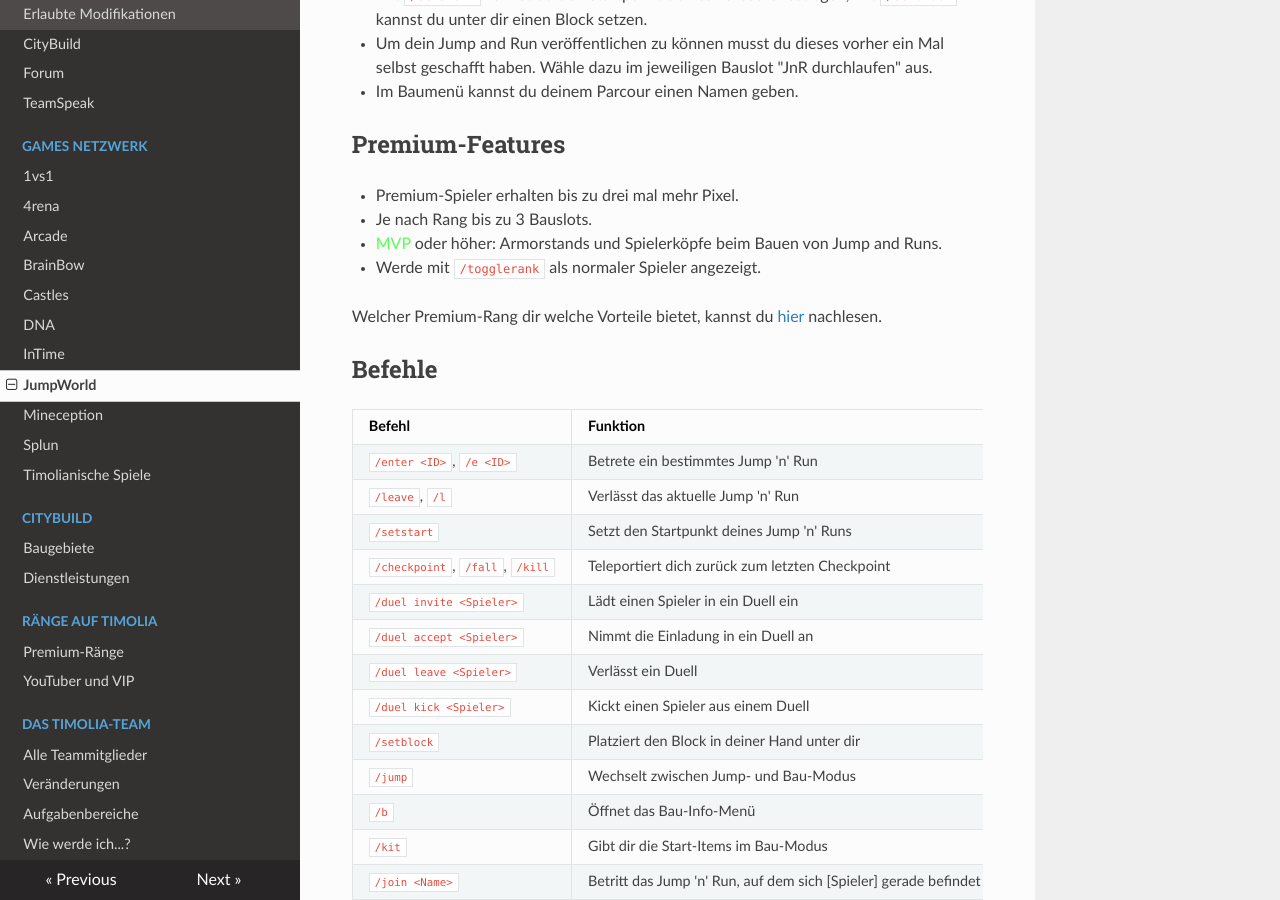
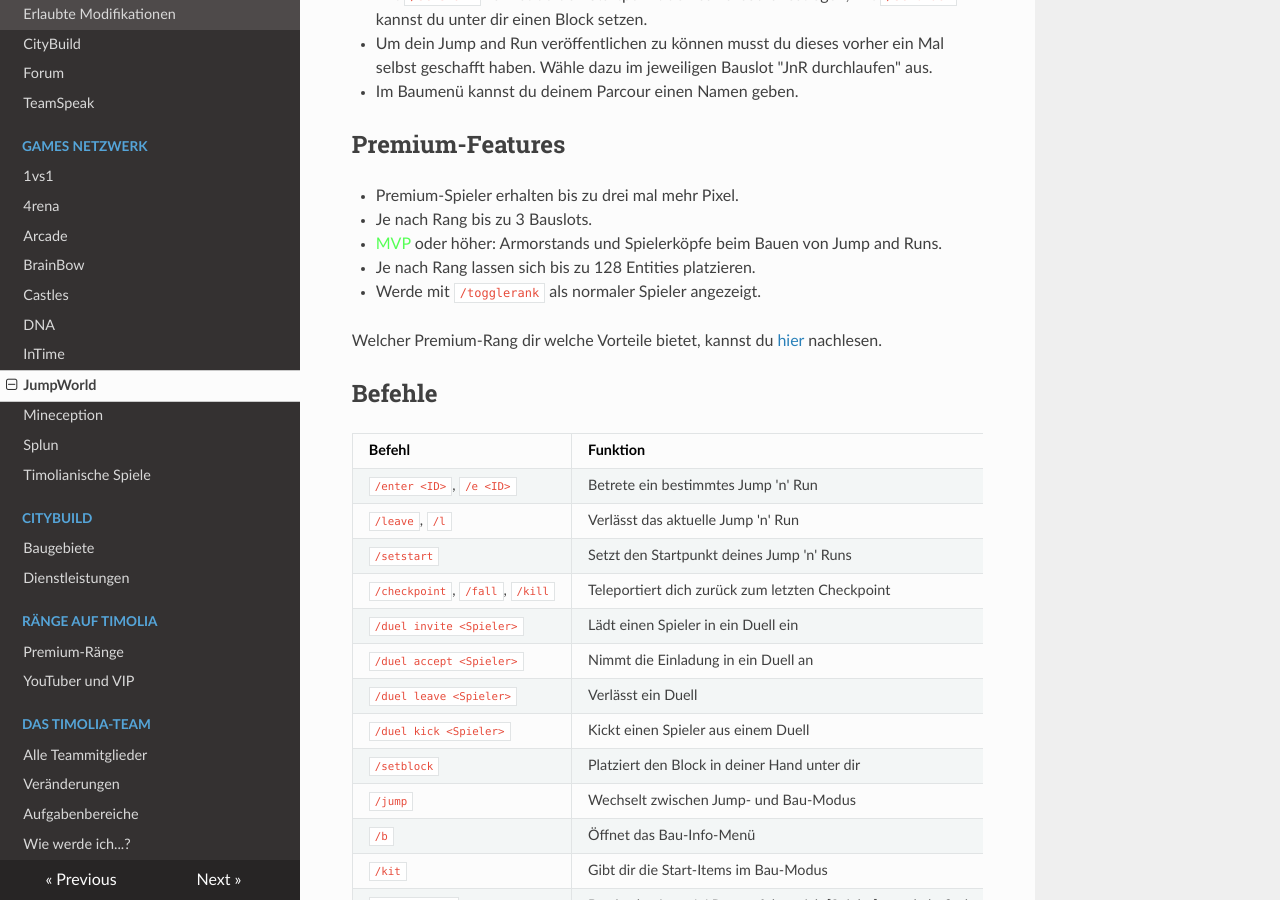
Before and after one commit to TimoliaDE/HowTo, an MkDocs documentation site: the page built from docs/games/jumpworld.md, in a window 1280 px wide and 900 px high, scrolled down 1327 px. Built offline with MkDocs 1.6.1, drawn with Linux system fonts in a browser that asks for light colours; nearby versions of some CDN libraries; old or Windows-style settings are respelled for this version of MkDocs.

Commit message:
Update jumpworld.md

```diff
--- a/docs/games/jumpworld.md
+++ b/docs/games/jumpworld.md
@@ -35,6 +35,7 @@ Um das Jump and Run des Tages von Tag X zu werden:
 - Premium-Spieler erhalten bis zu drei mal mehr Pixel.
 - Je nach Rang bis zu 3 Bauslots.
 - <span style="color:#55FF55">MVP</span> oder höher: Armorstands und Spielerköpfe beim Bauen von Jump and Runs.
+- Je nach Rang lassen sich bis zu 128 Entities platzieren.
 - Werde mit `/togglerank` als normaler Spieler angezeigt.
 
 Welcher Premium-Rang dir welche Vorteile bietet, kannst du [hier](/ranks/premium/) nachlesen.
```
